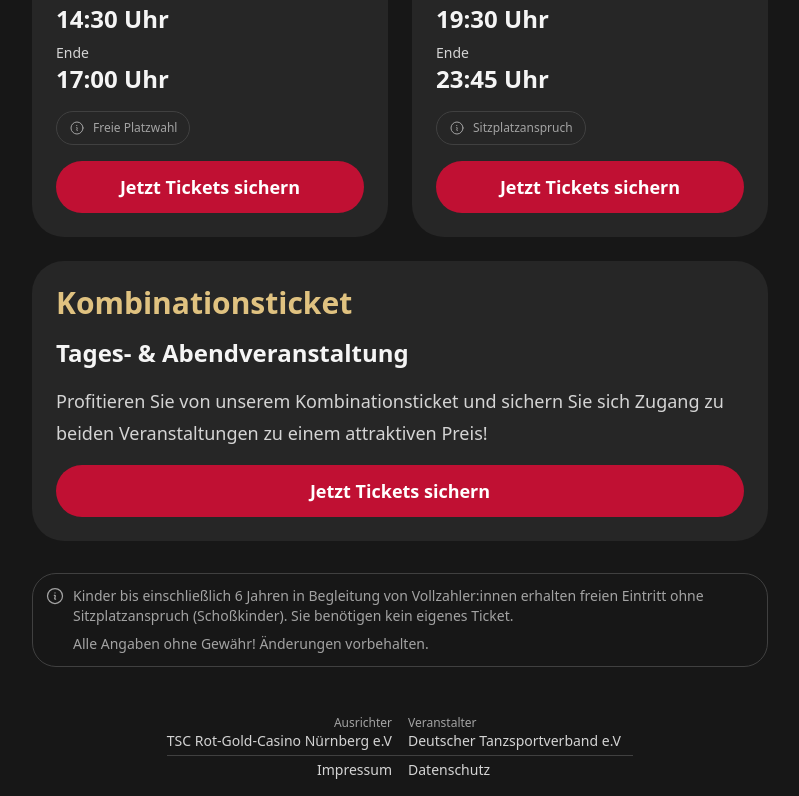
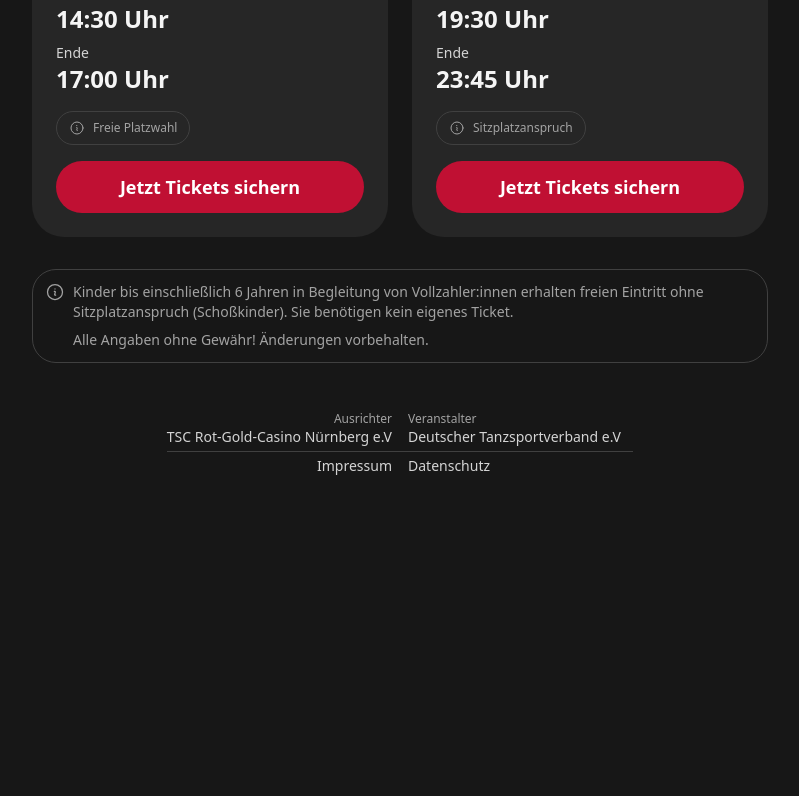
Before and after one commit to TSC-Rot-Gold-Casino-Nurnberg-e-V/dm-formationen, a Next.js app: page /tickets in a window 1280 px wide. Shown: the part 721-1517 px from the top of the page, without its empty margins (240-1039 px from the left). After the commit the page ends 1213 px from the top, so only its background shows below. Built offline with nearby package versions, Linux system fonts and the light colour scheme.

Commit message:
feat: remove Kombinationsticket section from page

```diff
--- a/app/tickets/page.tsx
+++ b/app/tickets/page.tsx
@@ -103,25 +103,25 @@ export default function TicketsPage() {
             Jetzt Tickets sichern
           </Link>
         </section>
-        <section className="bg-base-800 p-6 rounded-4xl not-prose @xl:col-span-2">
-          <h2 className="text-primary-300 text-2xl md:text-3xl mb-4 font-bold">
-            Kombinationsticket
-          </h2>
-          <div className="font-semibold text-base-100 text-xl sm:text-2xl mb-4">
-            Tages- & Abendveranstaltung
-          </div>
-          <p>
-            Profitieren Sie von unserem Kombinationsticket und sichern Sie sich
-            Zugang zu beiden Veranstaltungen zu einem attraktiven Preis!
-          </p>
-          <Link
-            href="https://www.eventim-light.com/de/a/62e933c3f787a077f3bcff90/e/69027d9aac6f162b5182a918?lang=de"
-            target="_blank"
-            className="container mt-4 block text-center not-prose bg-secondary-700 text-lg hover:bg-secondary-600 px-6 py-3 rounded-full transition-colors font-bold cursor-pointer !text-white"
-          >
-            Jetzt Tickets sichern
-          </Link>
-        </section>
+        {/*<section className="bg-base-800 p-6 rounded-4xl not-prose @xl:col-span-2">*/}
+        {/*  <h2 className="text-primary-300 text-2xl md:text-3xl mb-4 font-bold">*/}
+        {/*    Kombinationsticket*/}
+        {/*  </h2>*/}
+        {/*  <div className="font-semibold text-base-100 text-xl sm:text-2xl mb-4">*/}
+        {/*    Tages- & Abendveranstaltung*/}
+        {/*  </div>*/}
+        {/*  <p>*/}
+        {/*    Profitieren Sie von unserem Kombinationsticket und sichern Sie sich*/}
+        {/*    Zugang zu beiden Veranstaltungen zu einem attraktiven Preis!*/}
+        {/*  </p>*/}
+        {/*  <Link*/}
+        {/*    href="https://www.eventim-light.com/de/a/62e933c3f787a077f3bcff90/e/69027d9aac6f162b5182a918?lang=de"*/}
+        {/*    target="_blank"*/}
+        {/*    className="container mt-4 block text-center not-prose bg-secondary-700 text-lg hover:bg-secondary-600 px-6 py-3 rounded-full transition-colors font-bold cursor-pointer !text-white"*/}
+        {/*  >*/}
+        {/*    Jetzt Tickets sichern*/}
+        {/*  </Link>*/}
+        {/*</section>*/}
       </div>
       <div className="not-prose border border-base-700 mt-8  rounded-3xl text-sm p-3 text-base-400">
         <div className="flex gap-2">
```
